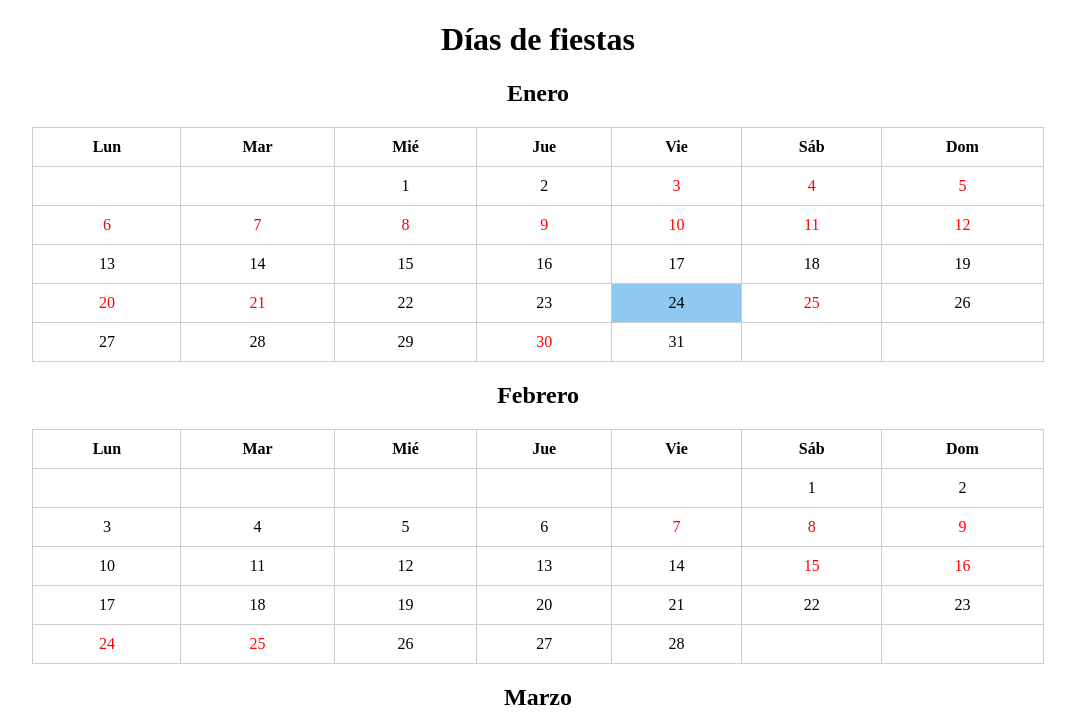
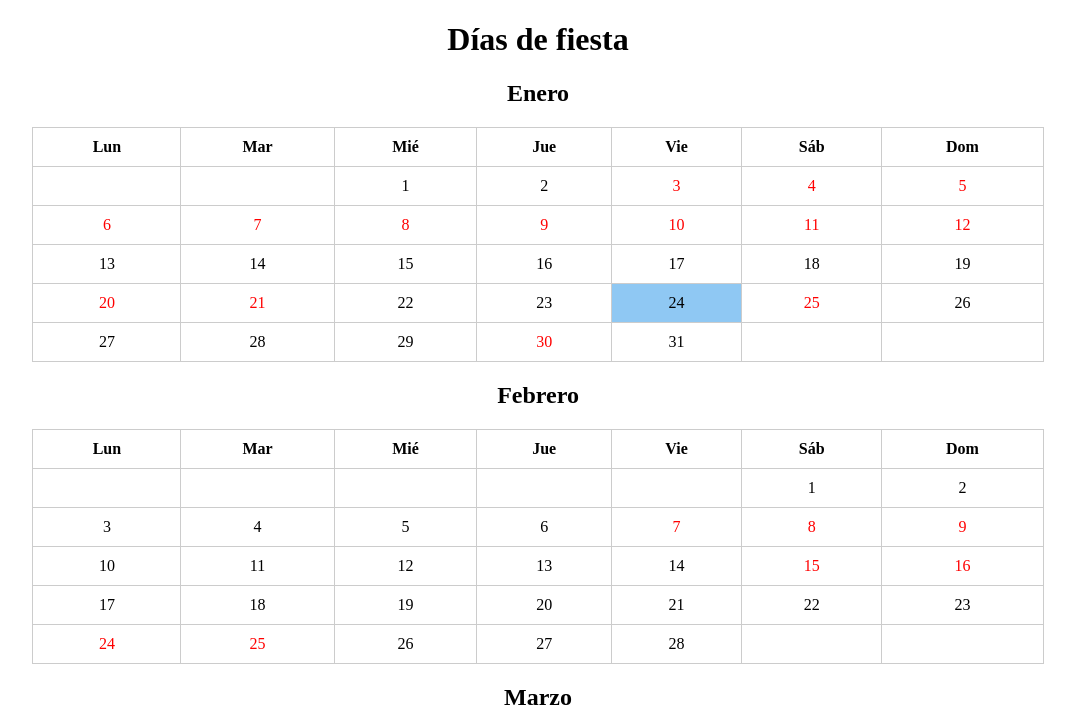
Before and after one commit to tonynavalongasco/tonynavalongasco.github.io, a plain HTML site: page index.html in a window 1280 px wide. Shown: the top 728 px of the page, without its empty margins (102-1177 px from the left). Drawn offline with Linux system fonts and the light colour scheme.

Commit message:
Update index.html

```diff
--- a/index.html
+++ b/index.html
@@ -28,7 +28,7 @@
     </style>
 </head>
 <body>
-    <h1>Días de fiestas</h1>
+    <h1>Días de fiesta</h1>
     <div id="calendarios"></div>
 
     <script>
```
